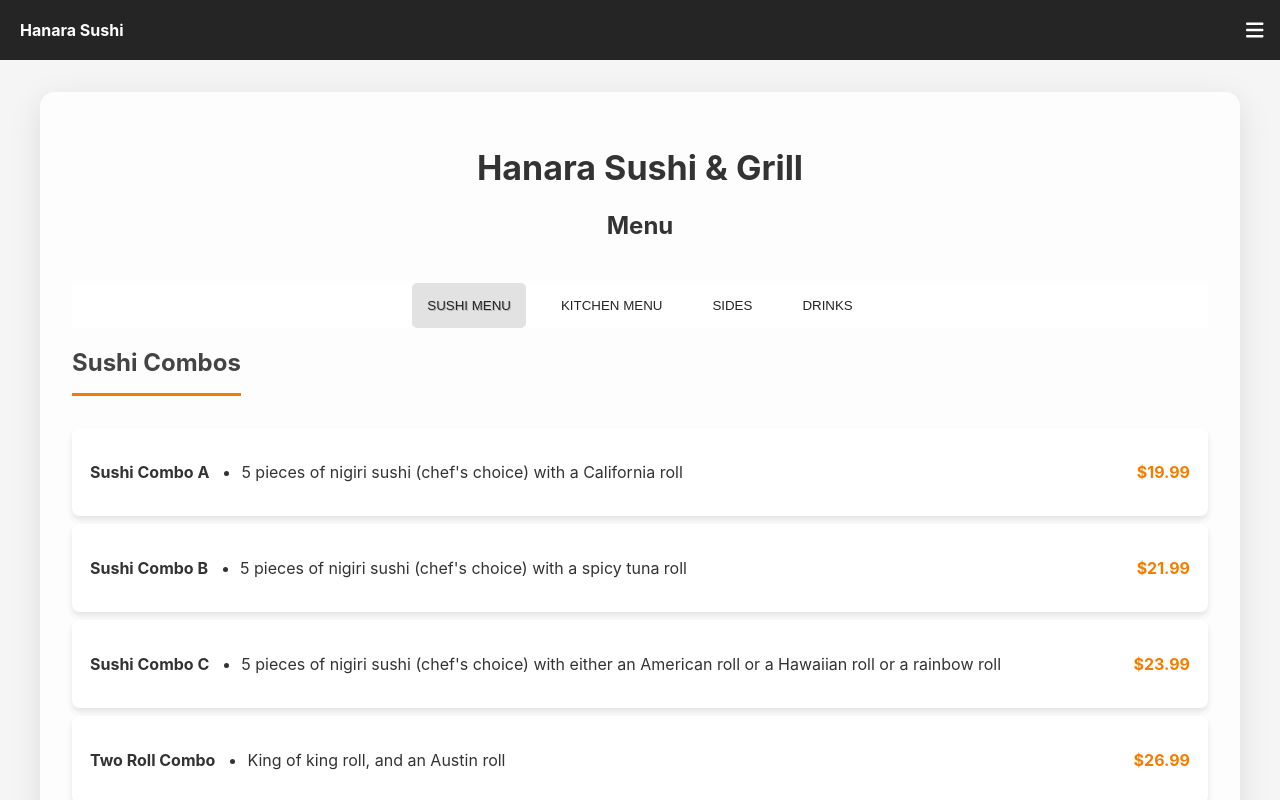
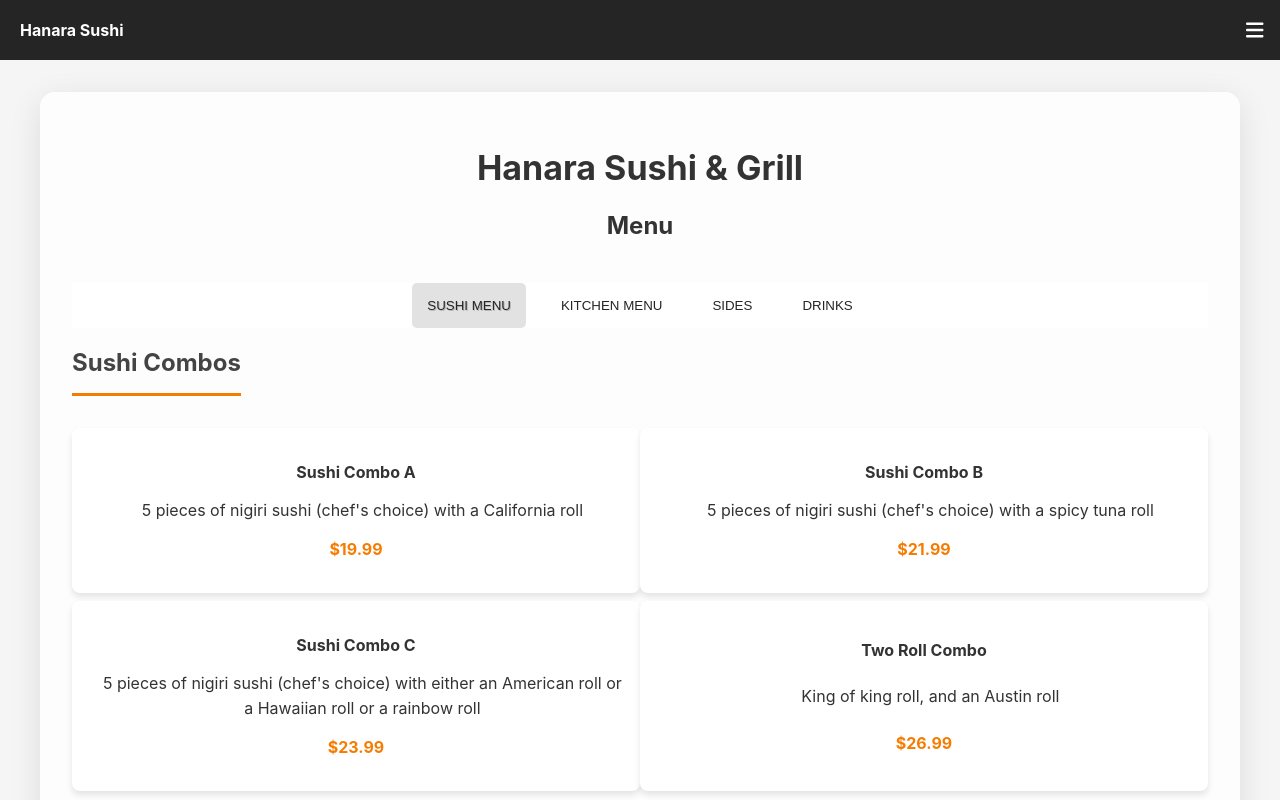
Before and after one commit to JunLee8108/hanara-sushi, a React (Create React App) app: page /menu in a window 1280 px wide. Shown: the top 800 px of the page. Built offline with nearby package versions, Linux system fonts and the light colour scheme.

Commit message:
menu page updated

```diff
--- a/src/pages/home/HomeIntro.css
+++ b/src/pages/home/HomeIntro.css
@@ -2,6 +2,7 @@
   min-height: 500px;
   display: flex;
   gap: 0.1rem;
+  margin-bottom: 20px;
 }
 
 .home-intro-flexbox {
@@ -34,11 +35,14 @@
 
 .home-intro-flexbox:nth-child(2) img {
   width: 100%;
+  aspect-ratio: 1/1.2;
   border-radius: 5px;
+  transition: 0.3s all ease;
 }
 
 .home-intro-order-button {
-  background-color: #252525;
+  /* background-color: #252525; */
+  background-color: #f57c00;
   color: white;
   border: 0;
   border-radius: 5px;
@@ -50,6 +54,12 @@
 
 .home-intro-order-button:hover {
   opacity: 0.5;
+}
+
+@media (hover: hover) {
+  .home-intro-flexbox:nth-child(2) img:hover {
+    transform: scale(1.05);
+  }
 }
 
 @media screen and (max-width: 1280px) {
@@ -77,4 +87,7 @@
 }
 
 @media screen and (max-width: 767px) {
+  .home-intro-flex-container {
+    margin-bottom: 10px;
+  }
 }
--- a/src/pages/home/HomeIntro.tsx
+++ b/src/pages/home/HomeIntro.tsx
@@ -3,7 +3,7 @@ import "./Home.css";
 
 import { useNavigate } from "react-router-dom";
 
-const logo = require("../../assets/bg.webp");
+const logo = require("../../assets/bg12.jpeg");
 
 export default function HomeIntro() {
   const navigate = useNavigate();
--- a/src/pages/home/HomePromotion.css
+++ b/src/pages/home/HomePromotion.css
@@ -31,6 +31,11 @@
   text-align: center;
   color: #ff6f61;
   text-shadow: 1px 1px rgba(0, 0, 0, 0.2);
+}
+
+.home-promotion-pacman {
+  margin-top: 10px;
+  margin-bottom: 10px;
 }
 
 .home-promotion-textbox-subtitle {
--- a/src/pages/home/HomePromotion.tsx
+++ b/src/pages/home/HomePromotion.tsx
@@ -1,5 +1,7 @@
 import "./HomePromotion.css";
 import "./Home.css";
+
+import BeatLoader from "react-spinners/BeatLoader";
 
 const promotion = require("../../assets/promotion.webp");
 
@@ -17,6 +19,13 @@ export default function HomePromotion() {
           <h2 className="home-promotion-textbox-title">
             $1 Salmon Sushi (1pc)
           </h2>
+
+          <BeatLoader
+            color="#ff6f61"
+            speedMultiplier={0.7}
+            className="home-promotion-pacman"
+          />
+
           <p className="home-promotion-textbox-subtitle">
             Visit Hanara Sushi & Grills, enjoy our fresh & tasty Salmon just for
             a DOLLAR!
--- a/src/pages/menu/Menu.css
+++ b/src/pages/menu/Menu.css
@@ -59,7 +59,6 @@
 
 .menu-section {
   margin-bottom: 3rem;
-
   transition: 0.3s all ease;
 }
 
@@ -74,11 +73,21 @@
 .menu-list {
   list-style: none;
   padding-left: 0;
+  /* display: flex;
+  flex-wrap: wrap;
+  justify-content: space-evenly; */
+  display: grid;
+  grid-template-columns: repeat(auto-fit, minmax(50%, 50%));
+  /* grid-gap: 3.5rem 4rem; */
+  /* justify-content: center;
+  align-items: center; */
+  /* background-color: red; */
 }
 
 .menu-item {
   display: flex;
-  justify-content: space-between;
+  box-sizing: border-box;
+  justify-content: center;
   align-items: center;
   background: #fff;
   margin-bottom: 0.5rem;
@@ -89,6 +98,12 @@
   border-radius: 8px;
   box-shadow: 0 4px 6px rgba(0, 0, 0, 0.1);
   transition: all 0.3s ease;
+  /* width: 40%; */
+  width: 100%;
+  /* background-color: blue; */
+  gap: 1rem;
+  flex-wrap: wrap;
+  text-align: center;
 }
 
 .menu-item:hover {
@@ -99,15 +114,21 @@
 .menu-item-name {
   font-weight: bold;
   transition: 0.3s all ease;
+  width: 100%;
 }
 
 .menu-item-description {
   flex-grow: 1;
-  margin-left: 2rem;
-  display: list-item;
+  width: 100%;
+  /* display: list-item;
   list-style-type: disc;
-  list-style-position: outside;
-  padding-left: 0px;
+  list-style-position: outside; */
+  line-height: 25px;
+  /* padding: 0.7rem; */
+  padding-left: 0.8rem;
+  /* padding-right: 0.7rem; */
+  /* border-left: 2px solid #222; */
+  /* border-right: 1px dotted black; */
 }
 
 .menu-item-description-empty {
@@ -117,7 +138,31 @@
 .menu-item-price {
   font-weight: bold;
   color: #f57c00;
-  margin-left: 2rem;
+  width: 100%;
+}
+
+@media screen and (max-width: 1280px) {
+  .menu-item {
+    justify-content: center;
+    flex-wrap: wrap;
+    width: 100%;
+    text-align: center;
+  }
+
+  .menu-item-name {
+    width: 100%;
+  }
+
+  .menu-item-description {
+    width: 100%;
+    border-left: unset;
+    border-right: unset;
+  }
+
+  .menu-item-price {
+    width: 100%;
+    margin-left: unset;
+  }
 }
 
 @media screen and (max-width: 767px) {
@@ -125,11 +170,9 @@
     border-bottom: 2px solid #252525;
     margin-bottom: 30px;
   }
-  .menu-item {
-    justify-content: center;
-    flex-wrap: wrap;
-    flex-direction: column;
-    gap: 0.5rem;
+
+  .menu-list {
+    display: unset;
   }
 
   .menu-button {
@@ -138,23 +181,16 @@
     padding-top: 15px;
     padding-bottom: 15px;
   }
+
   .menu-item-name {
     font-size: 16px;
-    width: 100%;
-    text-align: center;
   }
+
   .menu-item-description {
     font-size: 13px;
-    width: 100%;
-    margin-left: 0;
-    text-align: center;
-    list-style-type: none;
-    line-height: 25px;
   }
+
   .menu-item-price {
     font-size: 13px;
-    width: 100%;
-    margin-left: 0;
-    text-align: center;
   }
 }
--- a/src/pages/menu/MenuSpecialty.css
+++ b/src/pages/menu/MenuSpecialty.css
@@ -169,9 +169,9 @@
 
   .carousel-control-prev,
   .carousel-control-next {
-    top: 79%;
+    top: 80%;
     border-radius: unset;
-    padding: 13px 15px;
+    padding: 12px 13px;
     width: auto;
   }
 
```
Also changed, not shown: src/assets/bg12.jpeg (added).
